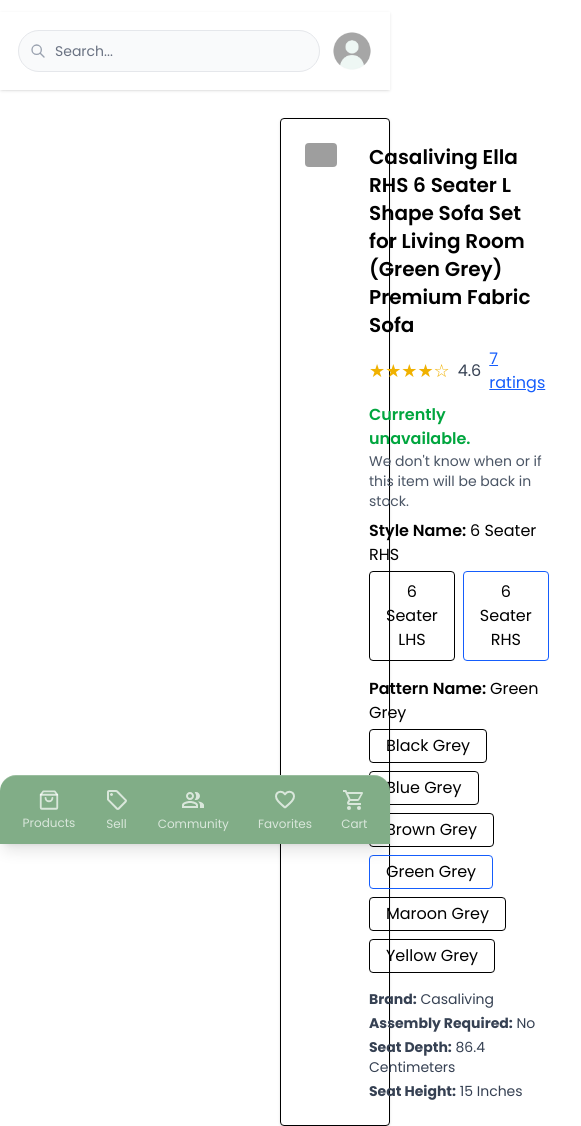
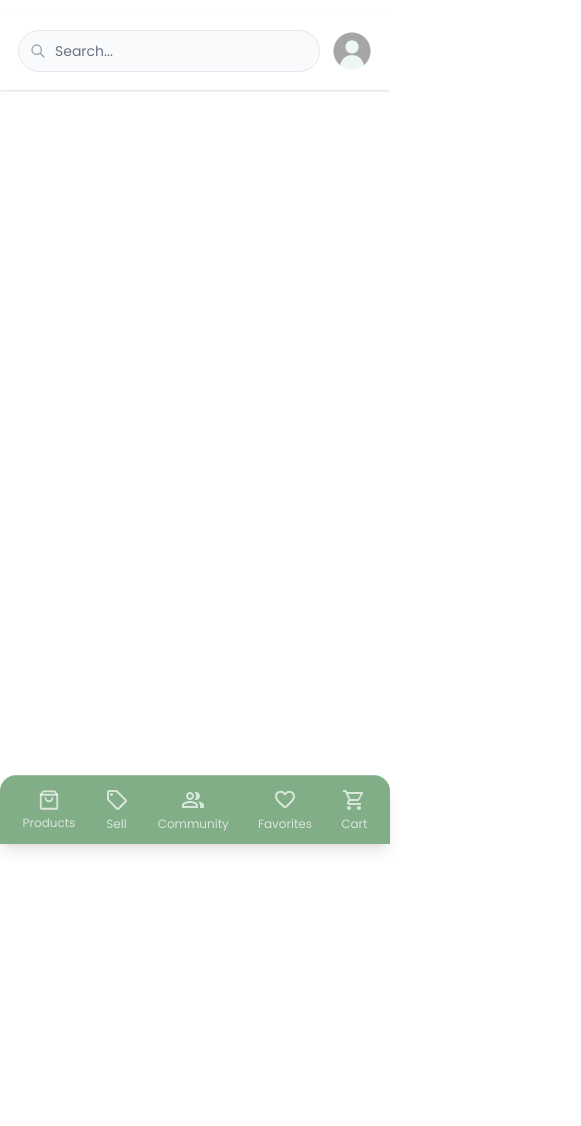
Before and after one commit to nkeerthika911/Reviron, a React (Vite) app in the folder client/: page /product/1 in a window 390 px wide. Shown: the whole page, 581 px wide, since content can reach past the window. After the commit the page ends 844 px from the top, so only its background shows below. Built offline with nearby package versions, Linux system fonts and the light colour scheme; grey boxes are pictures that could not be loaded.

Commit message:
product details initiated

```diff
--- a/client/src/pages/products/ProductDetails.jsx
+++ b/client/src/pages/products/ProductDetails.jsx
@@ -1,6 +1,6 @@
 import React from 'react'
 import { Navbar } from '../Navbar'
-import { ProductDetailsCard } from './components/ProductDetailsCard'
+
 
 export const ProductDetails = () => {
   return (
@@ -9,9 +9,8 @@
         <Navbar />
       </div>
       <div className="pt-7 pl-70">
-        <ProductDetailsCard/>
+
       </div>
-
     </div>
   )
 }
--- a/client/src/pages/products/components/ProductDescription.jsx
+++ /dev/null
@@ -1,127 +0,0 @@
-import React, { useState } from 'react'
-import { useNavigate } from 'react-router-dom'
-
-export const ProductDescription = () => {
-  const [quantity, setQuantity] = useState(1)
-  const navigate = useNavigate()
-
-  const handleQuantityChange = (e) => {
-    const val = parseInt(e.target.value)
-    if (val >= 1 && val <= 10) {
-      setQuantity(val)
-    }
-  }
-
-  const handleBuyNow = () => {
-    // Create product object with current data
-    const product = {
-      name: "Laptop Motherboard – Multi-Compatible, DDR4 Support, Micro-ATX Form Factor (Intel/AMD, 1 Unit)",
-      price: 1400,
-      image: "https://upload.wikimedia.org/wikipedia/commons/thumb/b/b7/Computer-motherboard.jpg/640px-Computer-motherboard.jpg",
-      quantity: quantity
-    }
-    navigate('/buypage', { state: { product } })
-  }
-
-  const handleAddToCart = () => {
-    navigate('/cart');
-  };
-
-  return (
-    <div className="min-h-screen bg-gray-100 p-6">
-      <div className="max-w-7xl mx-auto bg-white rounded-xl p-6 shadow-lg flex flex-col md:flex-row gap-10">
-        {/* Left: Image Section */}
-        <div className="w-full md:w-1/2">
-          <img
-            src="https://upload.wikimedia.org/wikipedia/commons/thumb/b/b7/Computer-motherboard.jpg/640px-Computer-motherboard.jpg" // Replace with your image path
-            alt="Laptop Motherboard"
-            className="rounded-lg w-full object-contain"
-          />
-          {/* Optional: Add thumbnails below */}
-        </div>
-
-        {/* Right: Product Info */}
-        <div className="w-full md:w-1/2 space-y-4">
-          <h1 className="text-2xl font-bold text-gray-800">
-            Laptop Motherboard – Multi-Compatible, DDR4 Support, Micro-ATX Form Factor (Intel/AMD, 1 Unit)
-          </h1>
-
-          {/* Ratings */}
-          <div className="flex items-center gap-2 text-yellow-500 text-sm">
-            ⭐⭐⭐⭐☆ <span className="text-gray-600 text-xs">(1,240 ratings)</span>
-          </div>
-
-          {/* Price */}
-          <div className="text-3xl font-semibold text-green-700">₹1,400</div>
-          <div className="text-sm text-gray-600">Inclusive of all taxes</div>
-
-          {/* Delivery */}
-          <div className="text-sm text-gray-700 mt-2">
-            ✅ Free Delivery: <span className="font-medium text-black">Tomorrow</span> by 9 PM
-          </div>
-
-          {/* Stock */}
-          <div className="text-green-600 font-semibold">In stock</div>
-
-          {/* Quantity Selector */}
-          <div className="flex items-center gap-3 mt-2">
-            <label htmlFor="quantity" className="text-sm text-gray-600">Qty:</label>
-            <input
-              type="number"
-              id="quantity"
-              min="1"
-              max="10"
-              value={quantity}
-              onChange={handleQuantityChange}
-              className="w-16 border rounded px-2 py-1 text-center"
-            />
-          </div>
-
-          {/* Buttons */}
-          <div className="flex flex-col sm:flex-row gap-4 mt-4">
-            <button
-              className="text-black font-semibold px-6 py-2 rounded-lg transition-colors"
-              style={{ backgroundColor: '#81AD87' }}
-              onMouseOver={(e) => (e.target.style.backgroundColor = '#6E9673')}
-              onMouseOut={(e) => (e.target.style.backgroundColor = '#81AD87')}
-              onClick={handleAddToCart}
-            >
-              🛒 Add to Cart
-            </button>
-            <button
-              className="text-white font-semibold px-6 py-2 rounded-lg transition-colors"
-              style={{ backgroundColor: '#81AD87' }}
-              onMouseOver={(e) => (e.target.style.backgroundColor = '#6E9673')}
-              onMouseOut={(e) => (e.target.style.backgroundColor = '#81AD87')}
-              onClick={handleBuyNow}
-            >
-              ⚡ Buy Now
-            </button>
-          </div>
-
-          {/* Highlights */}
-          <ul className="mt-6 space-y-1 text-sm list-disc pl-5 text-gray-700">
-            <li>Compatible with latest Intel and AMD processors</li>
-            <li>Supports DDR4 RAM with dual-channel architecture</li>
-            <li>Features HDMI, USB 3.0, Ethernet, and SATA ports</li>
-            <li>Built with durable components and advanced heat dissipation</li>
-            <li>Ideal for repairs, upgrades, and custom laptop builds</li>
-          </ul>
-        </div>
-      </div>
-
-      {/* Full Description Below */}
-      <div className="max-w-7xl mx-auto mt-10 bg-white p-6 rounded-xl shadow-sm">
-        <h2 className="text-xl font-semibold mb-3">About this item</h2>
-        <p className="text-gray-700 leading-relaxed">
-          This high-performance laptop motherboard is perfect for upgrading or replacing your existing system.
-          It supports the latest Intel/AMD processors with dual-channel DDR4 RAM compatibility.
-          Equipped with HDMI, USB 3.0, SATA, and Ethernet ports for seamless connectivity.
-          Built with durable components and efficient cooling support for long-lasting performance.
-          Ideal for custom laptop builds, repairs, and performance enhancements.
-        </p>
-
-      </div>
-    </div>
-  )
-}
--- a/client/src/pages/products/components/ProductDetailsCard.jsx
+++ /dev/null
@@ -1,87 +0,0 @@
-import React from 'react';
-
-export const ProductDetailsCard = () => {
-  return (
-    <div className="flex flex-row p-6 border rounded shadow max-w-5xl">
-      {/* Left: Images */}
-      <div className="flex-1 flex flex-col gap-4">
-        {/* Main Image */}
-        <div className="flex-4">
-          <img
-            src="src/assets/RevironLogo.png"
-            alt="Casaliving Sofa"
-            className="w-full h-auto object-cover rounded"
-          />
-        </div>
-
-        {/* Thumbnails */}
-        <div className="flex-2 flex flex-row justify-center gap-2">
-          {[1, 2, 3, 4].map((i) => (
-            <div key={i} className="flex-1">
-              <img
-                src="src/assets/RevironLogo.png"
-                alt={`Thumbnail ${i}`}
-                className="w-full h-auto object-cover rounded border"
-              />
-            </div>
-          ))}
-        </div>
-      </div>
-
-      {/* Right: Product Details */}
-      <div className="flex-2 flex flex-col px-8">
-        <h3 className="text-xl font-semibold mb-2">
-          Casaliving Ella RHS 6 Seater L Shape Sofa Set for Living Room (Green Grey) Premium Fabric Sofa
-        </h3>
-
-        <div className="flex items-center mb-2">
-          <span className="text-yellow-500 text-lg">★★★★☆</span>
-          <span className="ml-2 text-gray-700">4.6</span>
-          <span className="ml-2 text-blue-600 underline cursor-pointer">7 ratings</span>
-        </div>
-
-        <div className="mb-2">
-          <p className="text-green-600 font-semibold">Currently unavailable.</p>
-          <p className="text-gray-600 text-sm">
-            We don't know when or if this item will be back in stock.
-          </p>
-        </div>
-
-        <div className="mb-4">
-          <p className="font-semibold">Style Name: <span className="font-normal">6 Seater RHS</span></p>
-          <div className="flex gap-2 mt-1">
-            <button className="px-4 py-2 border rounded hover:bg-gray-100">
-              6 Seater LHS
-            </button>
-            <button className="px-4 py-2 border border-blue-600 rounded hover:bg-gray-100">
-              6 Seater RHS
-            </button>
-          </div>
-        </div>
-
-        <div className="mb-4">
-          <p className="font-semibold">Pattern Name: <span className="font-normal">Green Grey</span></p>
-          <div className="flex gap-2 mt-1 flex-wrap">
-            {['Black Grey', 'Blue Grey', 'Brown Grey', 'Green Grey', 'Maroon Grey', 'Yellow Grey'].map(color => (
-              <button
-                key={color}
-                className={`px-4 py-1 border rounded hover:bg-gray-100 ${
-                  color === 'Green Grey' ? 'border-blue-600' : ''
-                }`}
-              >
-                {color}
-              </button>
-            ))}
-          </div>
-        </div>
-
-        <div className="text-sm text-gray-700 space-y-1">
-          <p><strong>Brand:</strong> Casaliving</p>
-          <p><strong>Assembly Required:</strong> No</p>
-          <p><strong>Seat Depth:</strong> 86.4 Centimeters</p>
-          <p><strong>Seat Height:</strong> 15 Inches</p>
-        </div>
-      </div>
-    </div>
-  );
-};
```
